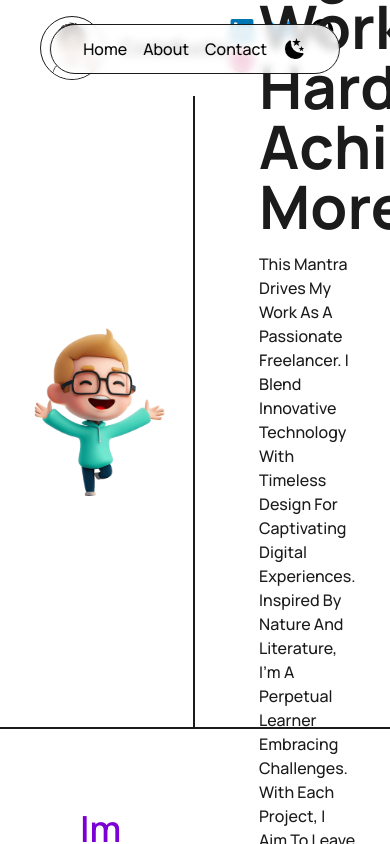
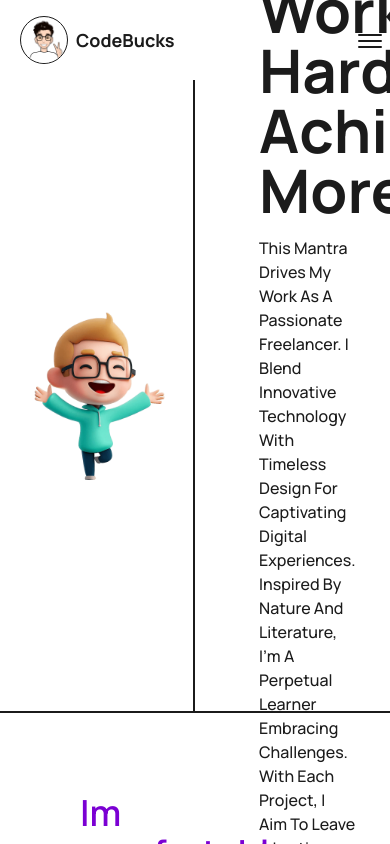
Before and after one commit to ertu96/blog, a Next.js app: page /about in a window 390 px wide. Shown: the top 844 px of the page. Built offline with nearby package versions, Linux system fonts and the light colour scheme.

Commit message:
header responsive design

```diff
--- a/src/components/home/HomeCoverSection.tsx
+++ b/src/components/home/HomeCoverSection.tsx
@@ -15,7 +15,7 @@ const HomeCoverSection = ({ blogs }: HomeCoverSectionProps) => {
 
     return (
         <div className="inline-block w-full">
-            <article className="relative mx-10 flex h-[85vh] w-full flex-col items-start justify-end">
+            <article className="relative mx-5 flex h-[60vh] w-full flex-col items-start justify-end sm:mx-10 sm:h-[85vh]">
                 <div className="absolute bottom-0 left-0 right-0 top-0 z-0 h-full rounded-3xl bg-gradient-to-b from-transparent from-0% to-dark/90" />
                 <Image
                     src={blog.image.filePath.replace('../public', '')}
--- a/src/components/layout/Header.tsx
+++ b/src/components/layout/Header.tsx
@@ -2,6 +2,7 @@
 
 import siteMetadata from '@/utils/siteMetaData'
 import Link from 'next/link'
+import { useState } from 'react'
 import {
     DribbbleIcon,
     GithubIcon,
@@ -14,11 +15,54 @@ import Logo from './Logo'
 
 const Header = () => {
     const [mode, setMode] = useThemeSwitch()
+    const [click, setClick] = useState(false)
+
+    const toggle = () => setClick(!click)
 
     return (
-        <header className="flex w-full items-center justify-between p-4 px-10">
+        <header className="flex w-full items-center justify-between p-4 px-5 sm:px-10">
             <Logo />
-            <nav className="fixed right-1/2 top-6 z-50 flex w-max translate-x-1/2 items-center gap-x-4 rounded-full border border-solid border-dark bg-light/80 px-8 py-3 font-medium capitalize backdrop-blur-sm">
+            <button className="z-50 inline-block sm:hidden" onClick={toggle}>
+                <div className="ease w-6 cursor-pointer transition-all duration-300">
+                    <div className="relative">
+                        <span
+                            className="ease absolute top-0 inline-block h-0.5 w-full rounded bg-dark transition-all duration-200 dark:bg-light"
+                            style={{
+                                transform: click
+                                    ? 'rotate(-45deg) translateY(0)'
+                                    : 'rotate(0deg) translateY(6px)',
+                            }}
+                        >
+                            &nbsp;
+                        </span>
+                        <span
+                            className="ease absolute top-0 inline-block h-0.5 w-full rounded bg-dark transition-all duration-200 dark:bg-light"
+                            style={{
+                                opacity: click ? '0' : '1',
+                            }}
+                        >
+                            &nbsp;
+                        </span>
+                        <span
+                            className="ease absolute top-0 inline-block h-0.5 w-full rounded bg-dark transition-all duration-200 dark:bg-light"
+                            style={{
+                                transform: click
+                                    ? 'rotate(45deg) translateY(0)'
+                                    : 'rotate(0deg) translateY(-6px)',
+                            }}
+                        >
+                            &nbsp;
+                        </span>
+                    </div>
+                </div>
+            </button>
+
+            <nav
+                className="ease fixed right-1/2 top-6 z-50 flex w-max translate-x-1/2 items-center gap-x-4 rounded-full border border-solid border-dark bg-light/80 px-6 py-3 font-medium capitalize backdrop-blur-sm transition-all duration-300 sm:hidden sm:px-8"
+                style={{
+                    top: click ? '1rem' : '-5rem',
+                }}
+            >
                 <Link href="/">Home</Link>
                 <Link href="/about">About</Link>
                 <Link href="/contact">Contact</Link>
@@ -28,7 +72,18 @@ const Header = () => {
                     <SunIcon className="" />
                 </button>
             </nav>
-            <div>
+
+            <nav className="fixed right-1/2 top-6 z-50 hidden w-max translate-x-1/2 items-center gap-x-4 rounded-full border border-solid border-dark bg-light/80 px-8 py-3 font-medium capitalize backdrop-blur-sm sm:flex">
+                <Link href="/">Home</Link>
+                <Link href="/about">About</Link>
+                <Link href="/contact">Contact</Link>
+                <button
+                    onClick={() => setMode(mode === 'light' ? 'dark' : 'light')}
+                >
+                    <SunIcon className="" />
+                </button>
+            </nav>
+            <div className="hidden items-center sm:flex">
                 <a
                     href={siteMetadata.linkedin}
                     className="mr-4 inline-block h-6 w-6"
@@ -45,7 +100,7 @@ const Header = () => {
                     href={siteMetadata.github}
                     className="mr-4 inline-block h-6 w-6"
                 >
-                    <GithubIcon className="ease transition-all duration-200 hover:scale-125" />
+                    <GithubIcon className="ease transition-all duration-200 hover:scale-125 dark:fill-light" />
                 </a>
                 <a
                     href={siteMetadata.dribbble}
--- a/src/components/layout/Logo.tsx
+++ b/src/components/layout/Logo.tsx
@@ -1,20 +1,22 @@
-import Image from "next/image";
-import Link from "next/link";
-import LogoImage from "public/profile-img.png";
+import Image from 'next/image'
+import Link from 'next/link'
+import LogoImage from 'public/profile-img.png'
 
 const Logo = () => {
     return (
-    <Link href="/" className="flex items-center text-dark">
-      <div className="w-16 rounded-full overflow-hidden border border-solid border-dark mr-4">
+        <Link href="/" className="flex items-center text-dark dark:text-light">
+            <div className="mr-2 w-12 overflow-hidden rounded-full border border-solid border-dark dark:border-light md:mr-4 md:w-16">
                 <Image
                     src={LogoImage}
                     alt="Logo"
-          className="w-full h-auto rounded-full"
+                    className="h-auto w-full rounded-full"
                 />
             </div>
-      <span className="font-bold text-xl">CodeBucks</span>
+            <span className="text-lg font-bold dark:font-semibold md:text-xl">
+                CodeBucks
+            </span>
         </Link>
-  );
-};
+    )
+}
 
-export default Logo;
+export default Logo
```
Also changed, not shown: 2 other files (tests, documents, lock files or other folders). Lines whose indentation alone changed are shown as unchanged.
